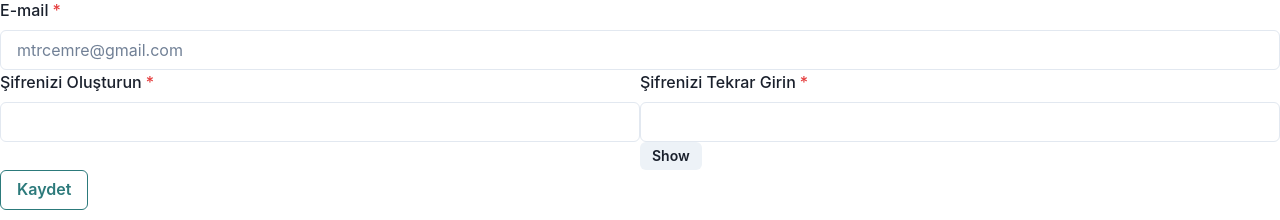
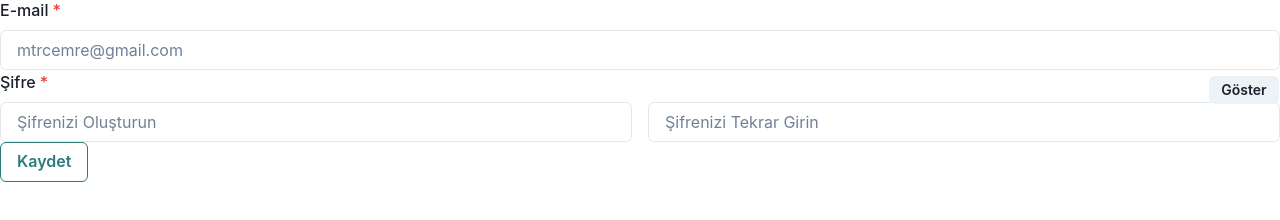
Before and after one commit to Aozsah/book-club, a React (Create React App) app: page /Register in a window 1280 px wide. Shown: the part 409-629 px from the top of the page. Built offline with nearby package versions, Linux system fonts and the light colour scheme.

Commit message:
Login,Register pages are updated

```diff
--- a/src/App.js
+++ b/src/App.js
@@ -15,6 +15,7 @@ function App() {
     <BrowserRouter>
     <Navbar />
       <Routes>
+      <Route exact path='/' element={<Homepage />} />
         <Route path='/Login' element={<UserLogin />} />
         <Route path='/Register' element={<Register />} />
         <Route path='/ContactUs' element={<ContactUs />} />
--- a/src/Components/Pages/UserLogin/UserName.js
+++ b/src/Components/Pages/UserLogin/UserName.js
@@ -5,7 +5,7 @@ function UserName() {
 
   return (
     <FormControl isRequired>
-      <FormLabel>E-mail</FormLabel>
+      <FormLabel>Kullanıcı Adı</FormLabel>
       <Input placeholder='mtrcemre@gmail.com' />
     </FormControl>
   )
--- a/src/Components/Pages/UserLogin/UserPassword.js
+++ b/src/Components/Pages/UserLogin/UserPassword.js
@@ -1,22 +1,25 @@
 import React from 'react'
-import { Input, InputGroup, InputRightElement, Button } from '@chakra-ui/react'
+import { Input, InputGroup, InputRightElement, Button, FormLabel, FormControl } from '@chakra-ui/react'
 
 function UserPassword() {
   const [show, setShow] = React.useState(false)
   const handleClick = () => setShow(!show)
+  return (
 
-  return (
     <InputGroup size='md'>
-      <Input
-        pr='4.5rem'
-        type={show ? 'text' : 'password'}
-        placeholder='Şifrenizi Girin'
-      />
-      <InputRightElement width='4.5rem'>
-        <Button h='1.75rem' size='sm' onClick={handleClick}>
-          {show ? 'Hide' : 'Show'}
-        </Button>
-      </InputRightElement>
+      <FormControl isRequired>
+        <InputRightElement width='4.5rem'>
+          <Button h='1.75rem' size='sm' onClick={handleClick}>
+            {show ? 'Gizle' : 'Göster'}
+          </Button>
+        </InputRightElement>
+        <FormLabel>Şifre</FormLabel>
+        <Input  pr='4.5rem' placeholder='Şifrenizi Girin'
+        type={show ? 'text' : 'password'} />
+
+    </FormControl>
+
+
     </InputGroup>
   )
 }
--- a/src/Components/Pages/UserRegister/RegisterPassword.js
+++ b/src/Components/Pages/UserRegister/RegisterPassword.js
@@ -1,26 +1,34 @@
 import React from 'react'
-import { Input, InputGroup, InputRightElement, Button, FormLabel, FormControl } from '@chakra-ui/react'
+import { Input, InputGroup, InputRightElement, Button, FormLabel, FormControl, Stack } from '@chakra-ui/react'
 
 function UserPassword() {
   const [show, setShow] = React.useState(false)
   const handleClick = () => setShow(!show)
-
   return (
 
     <InputGroup size='md'>
-        <FormControl isRequired>
-            <FormLabel>Şifrenizi Oluşturun</FormLabel>
-            <Input placeholder='' />
-        </FormControl>
-        <FormControl isRequired>
-            <FormLabel>Şifrenizi Tekrar Girin</FormLabel>
-            <Input placeholder='' />
-              <Button h='1.75rem' size='sm' onClick={handleClick}>
-            {show ? 'Hide' : 'Show'}
+      <FormControl isRequired>
+        <InputRightElement width='4.5rem'>
+
+          <Button h='1.75rem' size='sm' onClick={handleClick}>
+            {show ? 'Gizle' : 'Göster'}
           </Button>
-        </FormControl>
+
+        </InputRightElement>
+
+        <FormLabel>Şifre</FormLabel>
+        <Stack direction='row' spacing={4} >
+        <Input  pr='4.5rem'
+        type={show ? 'text' : 'password'} placeholder='Şifrenizi Oluşturun'/>
+        <Input  pr='4.5rem' placeholder='Şifrenizi Tekrar Girin'
+        type={show ? 'text' : 'password'} />
+        </Stack>
+
+
+    </FormControl>
+
+
     </InputGroup>
-
   )
 }
 
--- a/src/Components/Shared/Navbar/Navbar.js
+++ b/src/Components/Shared/Navbar/Navbar.js
@@ -8,7 +8,7 @@ function Navbar() {
     <nav className='nav'>
         <div className='nav-left'>
             <div className='logo'>
-                <Link to="/home"><Image src='gibbresh.png' fallbackSrc='https://via.placeholder.com/200' /></Link>
+                <Link to="/"><Image src='gibbresh.png' fallbackSrc='https://via.placeholder.com/200' /></Link>
             </div>
             <h1>A ROOM WITHOUT BOOKS<br/> IS LIKE A BODY WITHOUT SOUL</h1>
 
```
